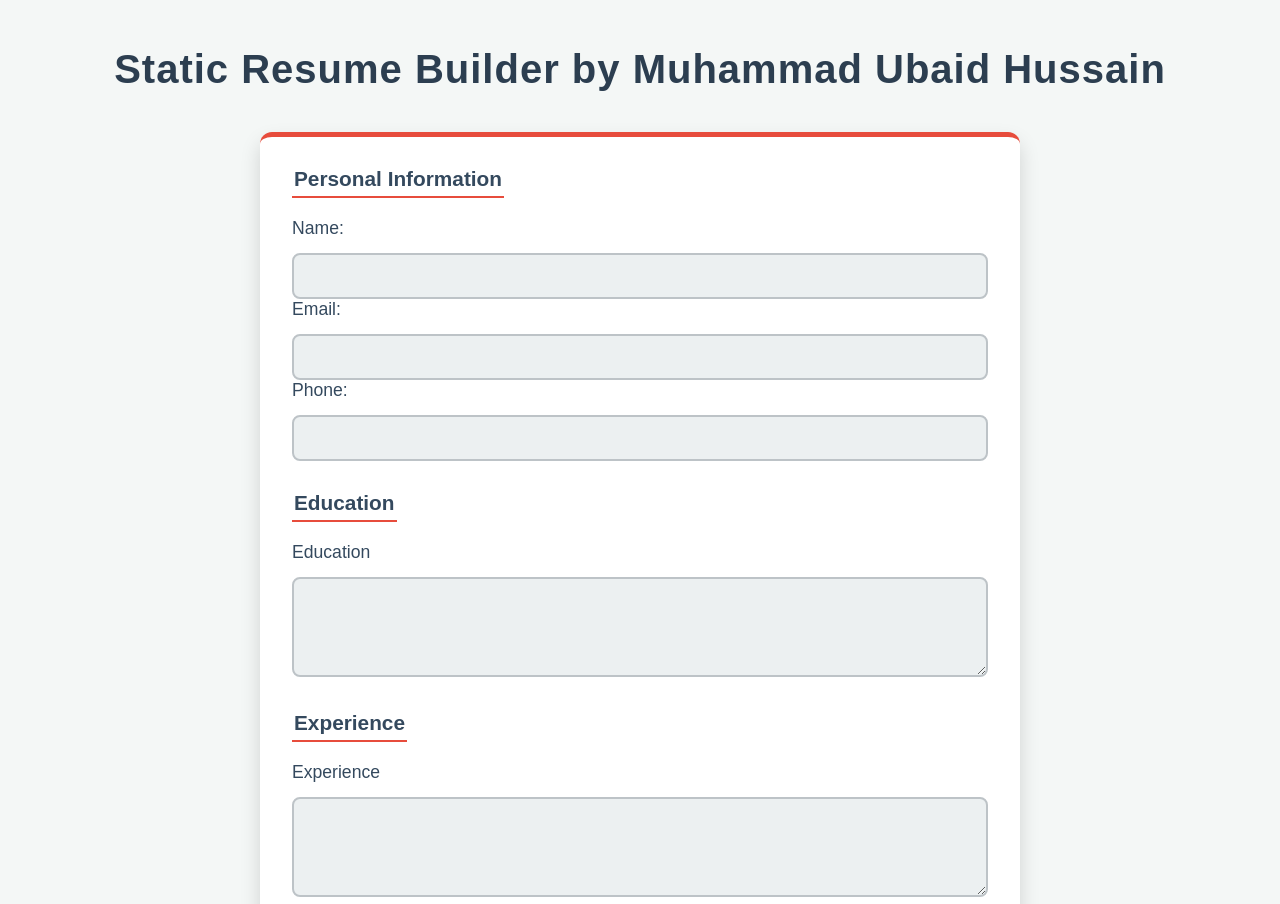
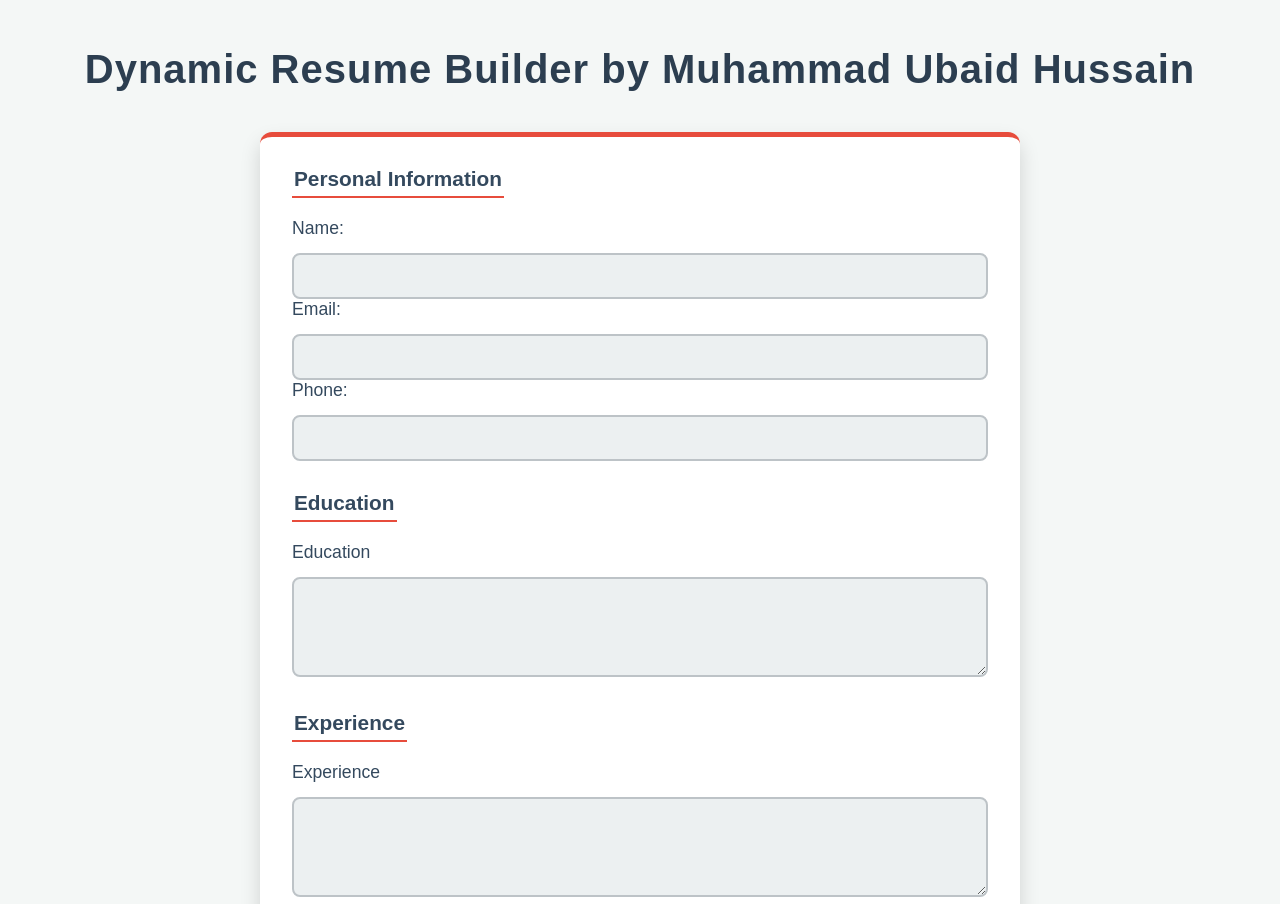
Before and after one commit to Ubaid2116/resume-builder, a plain HTML site: page index.html in a window 1280 px wide. Shown: the top 904 px of the page. Drawn offline with Linux system fonts and the light colour scheme.

Commit message:
Update index.html

```diff
--- a/index.html
+++ b/index.html
@@ -7,7 +7,7 @@
     <link rel="stylesheet" href="style.css" />
   </head>
   <body>
-    <h1>Static Resume Builder by Muhammad Ubaid Hussain</h1>
+    <h1>Dynamic Resume Builder by Muhammad Ubaid Hussain</h1>
     <form id="resumeForm">
       <fieldset>
         <legend>Personal Information</legend>
```
